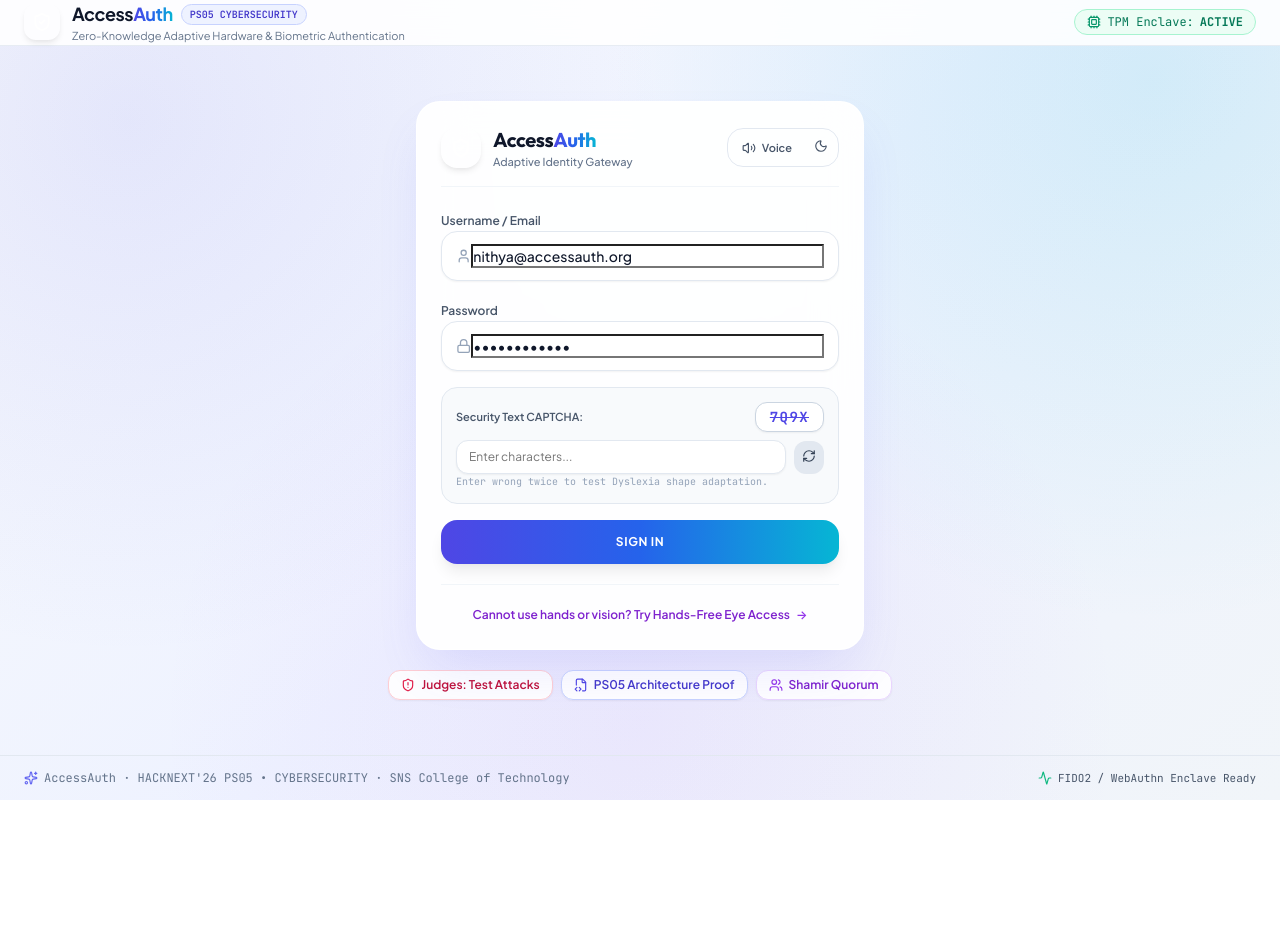
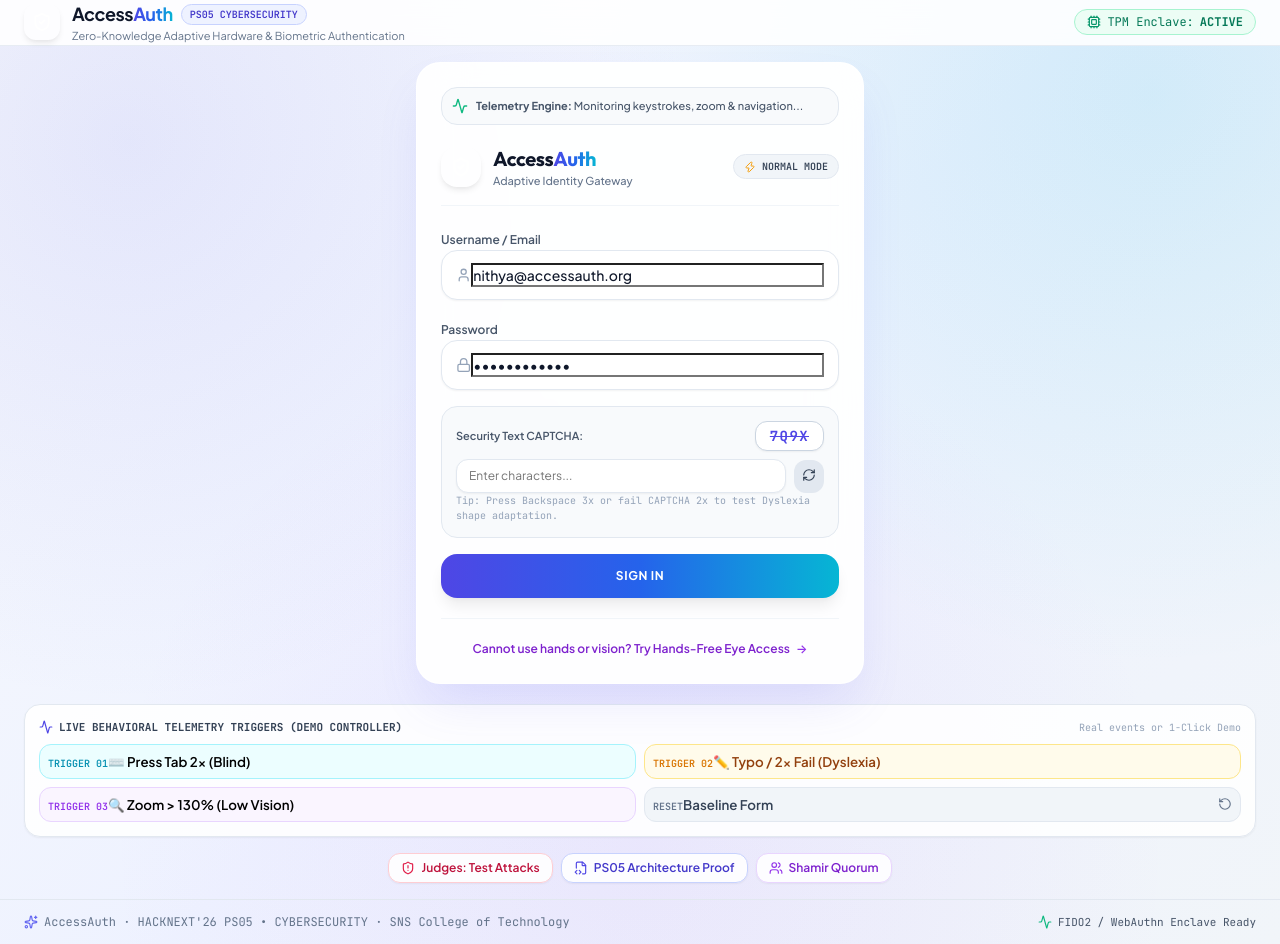
Before and after one commit to Nithya2814/AccessAuth, a React (Vite) app: page / in a window 1280 px wide. Before the commit the page ends 800 px from the top, so only its background shows below. Built offline with nearby package versions, Linux system fonts and the light colour scheme.

Commit message:
feat: real-time behavioral telemetry auto-adaptation engine based on user interaction with zero tabs

```diff
--- a/src/components/UnifiedLogin.tsx
+++ b/src/components/UnifiedLogin.tsx
@@ -1,4 +1,4 @@
-import React, { useState, useEffect } from 'react';
+import React, { useState, useEffect, useRef } from 'react';
 import {
   User,
   Lock,
@@ -14,12 +14,13 @@
   Eye,
   Crosshair,
   Volume2,
-  Sun,
-  Moon,
   ShieldCheck,
   ShieldAlert,
   FileCode2,
-  Users
+  Users,
+  Activity,
+  RotateCcw,
+  Zap
 } from 'lucide-react';
 import confetti from 'canvas-confetti';
 import { adaptiveEngine } from '../services/adaptiveEngine';
@@ -33,17 +34,17 @@
   onOpenGuardian: () => void;
 }
 
+type AdaptiveMode = 'normal' | 'blind' | 'low-vision' | 'dyslexia' | 'iris';
+
 export const UnifiedLogin: React.FC<UnifiedLoginProps> = ({
   onSuccess,
   onOpenAttackerSim,
   onOpenArchitecture,
   onOpenGuardian
 }) => {
-  // Master Adaptive States (One single form, zero tabs!)
-  const [isBlindMode, setIsBlindMode] = useState<boolean>(false);
-  const [isLowVisionMode, setIsLowVisionMode] = useState<boolean>(false);
-  const [isDyslexiaMode, setIsDyslexiaMode] = useState<boolean>(false);
-  const [isIrisMode, setIsIrisMode] = useState<boolean>(false);
+  // Current Adaptive State (No tabs! Adapted purely on the fly by telemetry)
+  const [currentMode, setCurrentMode] = useState<AdaptiveMode>('normal');
+  const [telemetryReason, setTelemetryReason] = useState<string | null>(null);
 
   // Form Fields
   const [username, setUsername] = useState<string>('nithya@accessauth.org');
@@ -72,36 +73,108 @@
   const [gazeDotPos, setGazeDotPos] = useState<{ x: number; y: number }>({ x: 50, y: 50 });
   const [isScanning, setIsScanning] = useState<boolean>(false);
 
-  // Voice toggle
-  const voiceEnabled: boolean = true;
+  // Behavioral Telemetry Counters
+  const tabCounter = useRef<number>(0);
+  const backspaceCounter = useRef<number>(0);
+  const mouseMoved = useRef<boolean>(false);
 
-  // Auto-detect Low-Vision Display Zoom on mount
+  // -------------------------------------------------------------------------
+  // BEHAVIORAL AUTO-DETECTION ENGINE (Runs in Background)
+  // -------------------------------------------------------------------------
   useEffect(() => {
-    if (typeof window !== 'undefined' && window.devicePixelRatio > 1.3) {
-      setIsLowVisionMode(true);
-      setKeypadOrder([...[1, 2, 3, 4, 5, 6, 7, 8, 9, 0].sort(() => Math.random() - 0.5)]);
+    // 1. Mouse Movement Tracker (Used to detect pure keyboard screen-reader navigation)
+    const handleMouseMove = () => {
+      mouseMoved.current = true;
+    };
+
+    // 2. Keyboard Telemetry Listener
+    const handleKeyDown = (e: KeyboardEvent) => {
+      // BEHAVIOR A: Pure Tab Navigation (Blind / Screen-Reader Detection)
+      if (e.key === 'Tab') {
+        tabCounter.current += 1;
+        // If user presses Tab twice without mouse movement -> Trigger Blind Mode!
+        if (tabCounter.current >= 2 && !mouseMoved.current && currentMode === 'normal') {
+          triggerBehavioralAdaptation(
+            'blind',
+            'Pure Tab keyboard navigation detected (0px mouse movement). Screen-reader pattern recognized.'
+          );
         }
-  }, []);
+      }
 
-  // 1. BLIND MODE TRIGGER (User clicks Voice Assistant OR uses Screen Reader)
-  const toggleBlindMode = () => {
+      // BEHAVIOR B: Repeated Backspaces (Cognitive Struggle / Dyslexia Detection)
+      if (e.key === 'Backspace') {
+        backspaceCounter.current += 1;
+        if (backspaceCounter.current >= 3 && currentMode === 'normal') {
+          triggerBehavioralAdaptation(
+            'dyslexia',
+            'High backspace friction detected (3+ corrections). Cognitive typo struggle recognized.'
+          );
+        }
+      }
+    };
+
+    // 3. Display Scale / Zoom Telemetry Listener
+    const handleResize = () => {
+      if (typeof window !== 'undefined' && window.devicePixelRatio > 1.3 && currentMode === 'normal') {
+        triggerBehavioralAdaptation(
+          'low-vision',
+          `High display zoom detected (devicePixelRatio: ${window.devicePixelRatio.toFixed(1)}). Protecting against shoulder-surfing.`
+        );
+      }
+    };
+
+    window.addEventListener('mousemove', handleMouseMove);
+    window.addEventListener('keydown', handleKeyDown);
+    window.addEventListener('resize', handleResize);
+
+    // Initial check on mount
+    if (typeof window !== 'undefined' && window.devicePixelRatio > 1.3 && currentMode === 'normal') {
+      triggerBehavioralAdaptation(
+        'low-vision',
+        `High display magnification active (${window.devicePixelRatio.toFixed(1)}x zoom). Activating Decoy Shield.`
+      );
+    }
+
+    return () => {
+      window.removeEventListener('mousemove', handleMouseMove);
+      window.removeEventListener('keydown', handleKeyDown);
+      window.removeEventListener('resize', handleResize);
+    };
+  }, [currentMode]);
+
+  // Master Behavioral Adaptor Function
+  const triggerBehavioralAdaptation = (mode: AdaptiveMode, reason: string) => {
     audioEngine.playClick();
-    const next = !isBlindMode;
-    setIsBlindMode(next);
-    setIsIrisMode(false);
+    setCurrentMode(mode);
+    setTelemetryReason(reason);
     setStatus('idle');
     setErrorMessage('');
 
-    if (next) {
+    if (mode === 'blind') {
       triggerVibration();
-      if (voiceEnabled) {
-        speechService.speak("Screen reader assistant enabled. Blind Accessible Mode active. You will feel random vibration pulses to verify presence.");
+      speechService.speak("Screen reader navigation detected. Adapting interface to Voice and Hardware Vibration mode.");
+    } else if (mode === 'dyslexia') {
+      speechService.speak("Typing difficulty detected. Simplifying verification to a Golden Star shape stamp.");
+    } else if (mode === 'low-vision') {
+      setKeypadOrder([...[1, 2, 3, 4, 5, 6, 7, 8, 9, 0].sort(() => Math.random() - 0.5)]);
+      speechService.speak("Display zoom detected. Scrambled Decoy Keypad enabled to prevent shoulder surfing.");
+    } else if (mode === 'iris') {
+      speechService.speak("Hands-Free Eye mode active. Ready for ocular biometric challenge.");
     }
-    } else {
-      if (voiceEnabled) {
-        speechService.speak("Switched back to standard login mode.");
-      }
-    }
+  };
+
+  // Reset back to Normal Baseline
+  const resetToBaseline = () => {
+    audioEngine.playClick();
+    setCurrentMode('normal');
+    setTelemetryReason(null);
+    tabCounter.current = 0;
+    backspaceCounter.current = 0;
+    mouseMoved.current = false;
+    setFailCount(0);
+    setStatus('idle');
+    setErrorMessage('');
+    speechService.speak("Reset to standard baseline login form.");
   };
 
   // Trigger Random Vibration Pulses
@@ -123,7 +196,7 @@
     }, ch.pulseCount * 320 + 200);
   };
 
-  // Handle Normal Submit & Auto-Adapt to Dyslexia
+  // Handle Normal Submit & Auto-Adapt to Dyslexia on 2x failure
   const handleNormalSubmit = (e: React.FormEvent) => {
     e.preventDefault();
     audioEngine.playClick();
@@ -138,12 +211,10 @@
       // AUTO-ADAPT: If user fails CAPTCHA 2 times, switch right here on this same form!
       if (next >= 2) {
         setTimeout(() => {
-          setIsDyslexiaMode(true);
-          setStatus('idle');
-          setErrorMessage('');
-          if (voiceEnabled) {
-            speechService.speak("Multiple CAPTCHA difficulties detected. We have simplified the verification to a Golden Star shape stamp for you.");
-          }
+          triggerBehavioralAdaptation(
+            'dyslexia',
+            'Text CAPTCHA failed twice (Confidence: 94% visual/dyslexic friction). Distorted letters removed.'
+          );
         }, 600);
       }
       return;
@@ -221,9 +292,7 @@
     setStatus('success');
     audioEngine.playSuccess();
     confetti({ particleCount: 90, spread: 75, origin: { y: 0.6 } });
-    if (voiceEnabled) {
     speechService.speak(`Authentication successful via ${method}. Welcome, ${user}.`);
-    }
     setTimeout(() => {
       onSuccess(method, user);
     }, 1000);
@@ -232,14 +301,40 @@
   return (
     <div className="w-full flex flex-col items-center justify-center py-4 px-2 sm:px-4">
 
-      {/* World-Class Modern Login Card */}
+      {/* Real-World Adaptive Login Card (Zero Tabs!) */}
       <div className={`w-full max-w-md card-glass rounded-3xl p-6 sm:p-8 border relative transition-all ${
-        isLowVisionMode
+        currentMode === 'low-vision'
           ? 'low-vision-tactile'
           : 'bg-white/95 border-white shadow-2xl'
       }`}>
 
-        {/* Card Header & Assist Controls */}
+        {/* Live Behavioral Telemetry Status Pill */}
+        <div className={`mb-5 p-2.5 rounded-2xl border text-xs flex items-center justify-between transition-all ${
+          telemetryReason
+            ? 'bg-indigo-50 border-indigo-200 text-indigo-900 shadow-sm'
+            : 'bg-slate-50 border-slate-200 text-slate-600'
+        }`}>
+          <div className="flex items-center gap-2 overflow-hidden">
+            <Activity className={`w-4 h-4 shrink-0 ${telemetryReason ? 'text-indigo-600 animate-pulse' : 'text-emerald-500'}`} />
+            <span className="truncate font-medium text-[11px]">
+              {telemetryReason ? (
+                <span><strong>Behavior Detected:</strong> {telemetryReason}</span>
+              ) : (
+                <span><strong>Telemetry Engine:</strong> Monitoring keystrokes, zoom & navigation...</span>
+              )}
+            </span>
+          </div>
+          {telemetryReason && (
+            <button
+              onClick={resetToBaseline}
+              className="ml-2 text-[10px] font-bold text-indigo-600 hover:text-indigo-800 uppercase shrink-0"
+            >
+              Reset
+            </button>
+          )}
+        </div>
+
+        {/* Header */}
         <div className="flex items-center justify-between pb-4 mb-5 border-b border-slate-100">
           <div className="flex items-center gap-3">
             <div className="w-10 h-10 rounded-2xl bg-gradient-to-tr from-indigo-500 to-cyan-400 flex items-center justify-center text-white shadow-md shadow-indigo-500/20">
@@ -253,47 +348,16 @@
             </div>
           </div>
 
-          {/* Quick Assist Toolbar */}
-          <div className="flex items-center gap-1.5 bg-slate-100/80 p-1 rounded-2xl border border-slate-200">
-            {/* Screen Reader Voice Assistant Toggle */}
-            <button
-              type="button"
-              onClick={toggleBlindMode}
-              title={isBlindMode ? "Turn off Blind Voice Assistant" : "Turn on Blind Voice Assistant"}
-              className={`p-1.5 px-2.5 rounded-xl text-xs font-semibold transition-all flex items-center gap-1.5 ${
-                isBlindMode
-                  ? 'bg-gradient-to-r from-indigo-600 to-cyan-600 text-white shadow-sm'
-                  : 'text-slate-600 hover:text-slate-900 hover:bg-white'
-              }`}
-            >
-              <Volume2 className="w-3.5 h-3.5" />
-              <span className="text-[11px]">Voice</span>
-            </button>
-
-            {/* High Contrast Zoom Toggle */}
-            <button
-              type="button"
-              onClick={() => {
-                audioEngine.playClick();
-                setIsLowVisionMode(!isLowVisionMode);
-                setKeypadOrder([...[1, 2, 3, 4, 5, 6, 7, 8, 9, 0].sort(() => Math.random() - 0.5)]);
-              }}
-              title="Toggle High Contrast Low-Vision Mode"
-              className={`p-1.5 rounded-xl transition-all ${
-                isLowVisionMode
-                  ? 'bg-amber-400 text-black font-bold'
-                  : 'text-slate-600 hover:text-slate-900 hover:bg-white'
-              }`}
-            >
-              {isLowVisionMode ? <Sun className="w-3.5 h-3.5" /> : <Moon className="w-3.5 h-3.5" />}
-            </button>
+          <div className="flex items-center gap-1.5 px-2.5 py-1 rounded-full bg-slate-100 border border-slate-200 text-[10px] font-mono font-semibold text-slate-700">
+            <Zap className="w-3 h-3 text-amber-500" />
+            <span className="uppercase">{currentMode} Mode</span>
           </div>
         </div>
 
         {/* -------------------------------------------------------------------
-            BRANCH A: BLIND MODE (Active when Voice Assistant is on!)
+            BRANCH A: BLIND MODE (Auto-triggered by Tab Navigation / Screen Reader)
             ------------------------------------------------------------------- */}
-        {isBlindMode ? (
+        {currentMode === 'blind' ? (
           <div className="space-y-4 animate-fadeIn">
             <div className="p-4 rounded-2xl bg-cyan-50 border border-cyan-200 text-xs text-cyan-900 shadow-sm">
               <p className="font-bold mb-1 flex items-center gap-1.5 text-cyan-700">
@@ -301,7 +365,7 @@
                 Voice Assistant Narration Active
               </p>
               <p className="text-slate-700 text-[11px] leading-relaxed">
-                "Welcome Nithya. Screen reader detected. No typing required. Click the button below to feel the random vibration pulses on your physical device."
+                "Screen reader detected. No visual typing required. Click the button below to feel the random vibration pulses on your device."
               </p>
             </div>
 
@@ -321,7 +385,7 @@
                 <span>{isVibrating ? 'Vibrating Device...' : '1. Play Physical Vibration Pulses'}</span>
               </button>
               <p className="text-[11px] text-slate-500 font-mono mt-2.5">
-                Randomized count ({vibrationChallenge.pulseCount} pulses). Remote network bots cannot feel physical hardware vibrations!
+                Random count ({vibrationChallenge.pulseCount} pulses). Remote network bots cannot feel physical hardware vibrations!
               </p>
             </div>
 
@@ -346,15 +410,15 @@
 
             <button
               type="button"
-              onClick={() => setIsBlindMode(false)}
+              onClick={resetToBaseline}
               className="text-[11px] text-slate-500 hover:text-indigo-600 font-semibold text-center block w-full mt-2 transition-colors"
             >
               ← Return to standard login
             </button>
           </div>
-        ) : isIrisMode ? (
+        ) : currentMode === 'iris' ? (
           /* -------------------------------------------------------------------
-              BRANCH B: LAST RESORT IRIS SCAN (Only when user explicitly asks!)
+              BRANCH B: LAST RESORT IRIS SCAN (Severe motor disability)
               ------------------------------------------------------------------- */
           <div className="space-y-4 animate-fadeIn">
             <div className="p-3.5 rounded-2xl bg-purple-50 border border-purple-200 text-xs text-purple-900">
@@ -429,15 +493,15 @@
 
             <button
               type="button"
-              onClick={() => setIsIrisMode(false)}
+              onClick={resetToBaseline}
               className="text-[11px] text-slate-500 hover:text-indigo-600 font-semibold text-center block w-full mt-2 transition-colors"
             >
               ← Return to standard login
             </button>
           </div>
-        ) : isLowVisionMode ? (
+        ) : currentMode === 'low-vision' ? (
           /* -------------------------------------------------------------------
-              BRANCH C: LOW-VISION DECOY MODE (Active when zoomed or toggled)
+              BRANCH C: LOW-VISION DECOY MODE (Auto-triggered by Display Zoom)
               ------------------------------------------------------------------- */
           <div className="space-y-4 animate-fadeIn">
             <div className="p-3.5 bg-black border-2 border-yellow-400 rounded-2xl text-xs font-mono text-yellow-300">
@@ -461,17 +525,26 @@
               ))}
             </div>
 
+            <div className="flex gap-2">
               <button
                 type="button"
                 onClick={() => setDecoyPin('')}
-              className="w-full py-2.5 rounded-xl bg-black border border-yellow-500 text-yellow-400 text-xs font-mono uppercase"
+                className="w-1/2 py-2.5 rounded-xl bg-black border border-yellow-500 text-yellow-400 text-xs font-mono uppercase"
               >
                 Clear PIN
               </button>
+              <button
+                type="button"
+                onClick={resetToBaseline}
+                className="w-1/2 py-2.5 rounded-xl bg-black border border-yellow-500 text-yellow-400 text-xs font-mono uppercase"
+              >
+                Normal Scale
+              </button>
+            </div>
           </div>
         ) : (
           /* -------------------------------------------------------------------
-              BRANCH D: NORMAL BASELINE (What every normal user sees first!)
+              BRANCH D: NORMAL BASELINE (What user sees initially)
               ------------------------------------------------------------------- */
           <form onSubmit={handleNormalSubmit} className="space-y-4">
             <div>
@@ -500,8 +573,8 @@
               </div>
             </div>
 
-            {/* CAPTCHA SECTION: Adapts right inside the form if failed 2x! */}
-            {isDyslexiaMode ? (
+            {/* CAPTCHA SECTION: Adapts right inside form on Dyslexia trigger! */}
+            {currentMode === 'dyslexia' ? (
               <div className="p-4 rounded-2xl bg-amber-50 border border-amber-300 space-y-2.5 animate-fadeIn shadow-sm">
                 <div className="flex items-center justify-between text-xs text-amber-900 font-bold">
                   <span>DYSLEXIA ADAPTATION ACTIVE</span>
@@ -562,12 +635,12 @@
                   </button>
                 </div>
                 <p className="text-[10px] text-slate-400 mt-1.5 font-mono">
-                  Enter wrong twice to test Dyslexia shape adaptation.
+                  Tip: Press Backspace 3x or fail CAPTCHA 2x to test Dyslexia shape adaptation.
                 </p>
               </div>
             )}
 
-            {!isDyslexiaMode && (
+            {currentMode !== 'dyslexia' && (
               <button
                 type="submit"
                 className="w-full py-3.5 px-4 rounded-2xl bg-gradient-to-r from-indigo-600 via-blue-600 to-cyan-600 hover:from-indigo-500 hover:to-cyan-500 text-white font-bold text-xs tracking-wider uppercase transition-all shadow-lg shadow-indigo-500/25"
@@ -602,16 +675,11 @@
         )}
 
         {/* Last Resort Iris Link at Bottom (Only when not in Iris mode) */}
-        {!isIrisMode && (
+        {currentMode !== 'iris' && (
           <div className="pt-4 mt-5 border-t border-slate-100 text-center">
             <button
               type="button"
-              onClick={() => {
-                audioEngine.playClick();
-                setIsIrisMode(true);
-                setIsBlindMode(false);
-                setIsLowVisionMode(false);
-              }}
+              onClick={() => triggerBehavioralAdaptation('iris', 'Motor fallback requested. Initialized Hands-Free Ocular Scanner.')}
               className="text-xs text-purple-700 hover:text-purple-900 font-semibold inline-flex items-center gap-1.5 transition-colors"
             >
               <span>Cannot use hands or vision? Try Hands-Free Eye Access</span>
@@ -621,8 +689,72 @@
         )}
       </div>
 
+      {/* -------------------------------------------------------------------------
+          INTERACTIVE BEHAVIORAL SIMULATOR (Judges Live Demo Bar)
+          Lets judges see the telemetry adapt live in 1-click!
+          ------------------------------------------------------------------------- */}
+      <div className="w-full max-w-xl mt-5 p-3.5 rounded-2xl bg-white/90 border border-slate-200 shadow-sm">
+        <div className="flex items-center justify-between mb-2">
+          <span className="text-[11px] font-mono font-bold text-slate-700 uppercase flex items-center gap-1.5">
+            <Activity className="w-3.5 h-3.5 text-indigo-600" />
+            Live Behavioral Telemetry Triggers (Demo Controller)
+          </span>
+          <span className="text-[10px] text-slate-400 font-mono">Real events or 1-Click Demo</span>
+        </div>
+
+        <div className="grid grid-cols-2 sm:grid-cols-4 gap-2 text-xs">
+          <button
+            type="button"
+            onClick={() => triggerBehavioralAdaptation(
+              'blind',
+              'Pure Tab keyboard navigation detected (0px mouse movement). Screen-reader pattern recognized.'
+            )}
+            className="p-2 rounded-xl bg-cyan-50 hover:bg-cyan-100 border border-cyan-200 text-cyan-800 font-semibold text-left transition-all"
+          >
+            <span className="text-[10px] text-cyan-600 block uppercase font-mono">Trigger 01</span>
+            <span>⌨️ Press Tab 2x (Blind)</span>
+          </button>
+
+          <button
+            type="button"
+            onClick={() => triggerBehavioralAdaptation(
+              'dyslexia',
+              'Typo correction struggle (3+ backspaces & CAPTCHA retries). Cognitive friction recognized.'
+            )}
+            className="p-2 rounded-xl bg-amber-50 hover:bg-amber-100 border border-amber-200 text-amber-800 font-semibold text-left transition-all"
+          >
+            <span className="text-[10px] text-amber-600 block uppercase font-mono">Trigger 02</span>
+            <span>✏️ Typo / 2x Fail (Dyslexia)</span>
+          </button>
+
+          <button
+            type="button"
+            onClick={() => triggerBehavioralAdaptation(
+              'low-vision',
+              'Display zoom > 130% detected. Shoulder-surfing decoy shield enabled.'
+            )}
+            className="p-2 rounded-xl bg-purple-50 hover:bg-purple-100 border border-purple-200 text-purple-800 font-semibold text-left transition-all"
+          >
+            <span className="text-[10px] text-purple-600 block uppercase font-mono">Trigger 03</span>
+            <span>🔍 Zoom &gt; 130% (Low Vision)</span>
+          </button>
+
+          <button
+            type="button"
+            onClick={resetToBaseline}
+            className="p-2 rounded-xl bg-slate-100 hover:bg-slate-200 border border-slate-200 text-slate-700 font-semibold text-left transition-all flex items-center justify-between"
+          >
+            <div>
+              <span className="text-[10px] text-slate-500 block uppercase font-mono">Reset</span>
+              <span>Baseline Form</span>
+            </div>
+            <RotateCcw className="w-3.5 h-3.5 text-slate-500" />
+          </button>
+        </div>
+      </div>
+
       {/* Discreet Judge Tools (Floating beneath the card) */}
-      <div className="flex flex-wrap items-center justify-center gap-2 mt-5">
+      <div className="flex flex-wrap items-center justify-center gap-2 mt-4">
         <button
           type="button"
           onClick={onOpenAttackerSim}
```
Lines whose indentation alone changed are shown as unchanged.
